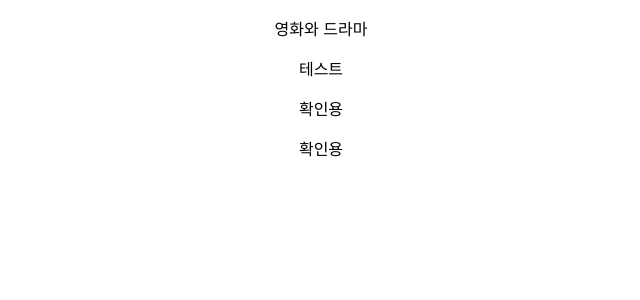
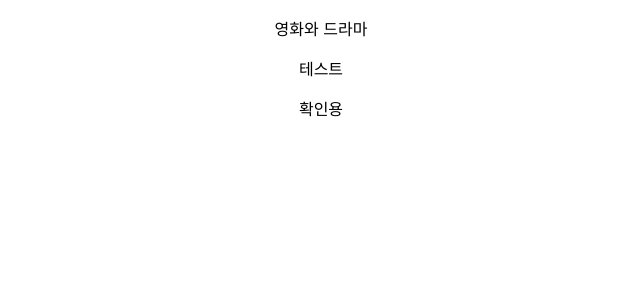
Before and after one commit to Jun2313/Practice, a React (Create React App) app: page / in a window 1280 px wide. Shown: the top 300 px of the page, without its empty margins (319-959 px from the left). Built offline with nearby package versions, Linux system fonts and the light colour scheme.

Commit message:
확인용

```diff
--- a/src/App.js
+++ b/src/App.js
@@ -9,7 +9,6 @@ function App() {
       <p>영화와 드라마</p>
       <p>테스트</p>
       <p>확인용</p>
-      <p>확인용</p>
 
     </div>
   );
```
